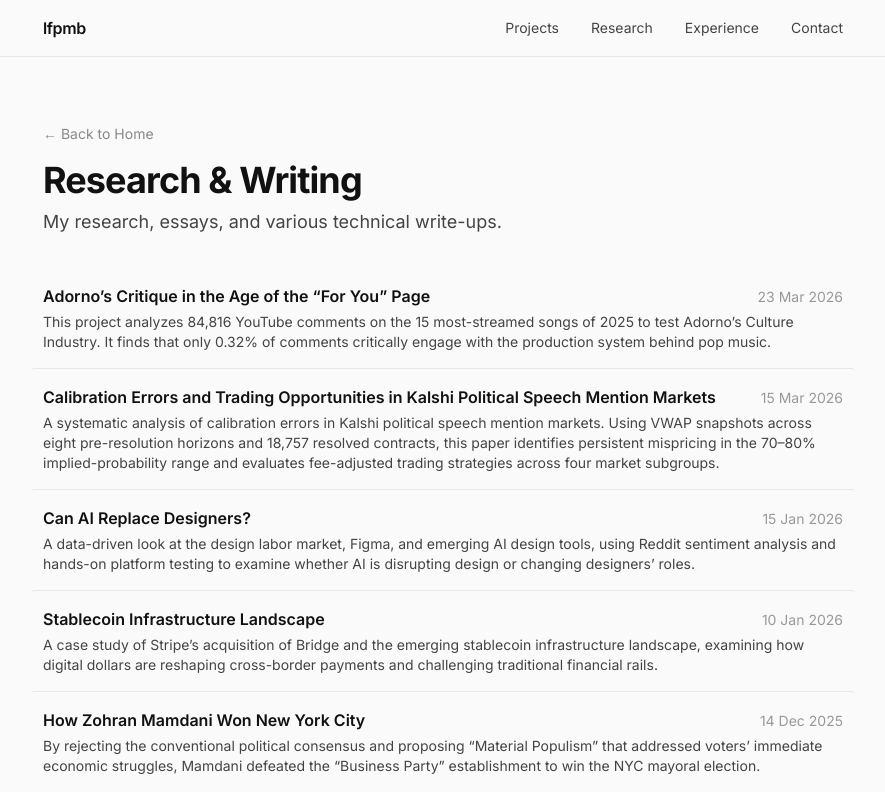
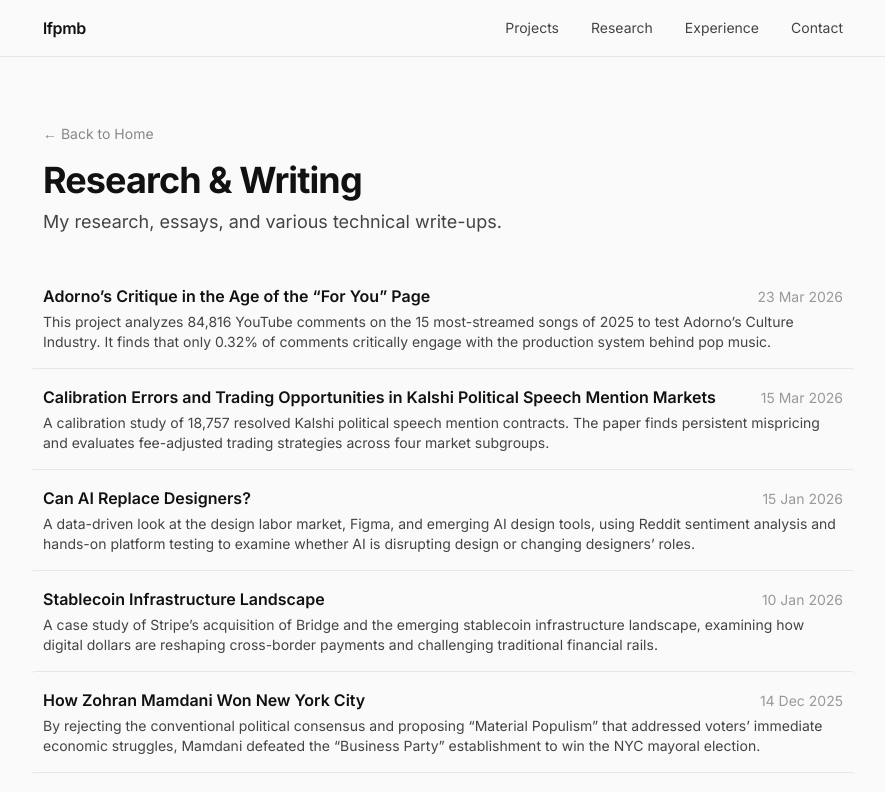
Before and after one commit to LuizFelipeBarbosa/portfolio-website, a Next.js app: page /research in a window 1280 px wide. Shown: the top 792 px of the page, without its empty margins (197-1082 px from the left). Built offline with nearby package versions, Linux system fonts and the light colour scheme.

Commit message:
docs: Shorten and simplify the summary for the longshot bias prediction markets article.

```diff
--- a/data/articles/longshot-bias-prediction-markets.js
+++ b/data/articles/longshot-bias-prediction-markets.js
@@ -4,7 +4,7 @@ const article = {
   author: "Luiz Felipe Barbosa",
   date: "2026-03-15",
   summary:
-    "A systematic analysis of calibration errors in Kalshi political speech mention markets. Using VWAP snapshots across eight pre-resolution horizons and 18,757 resolved contracts, this paper identifies persistent mispricing in the 70\u201380% implied-probability range and evaluates fee-adjusted trading strategies across four market subgroups.",
+    "A calibration study of 18,757 resolved Kalshi political speech mention contracts. The paper finds persistent mispricing and evaluates fee-adjusted trading strategies across four market subgroups.",
   sections: [
     {
       paragraphs: [
```
